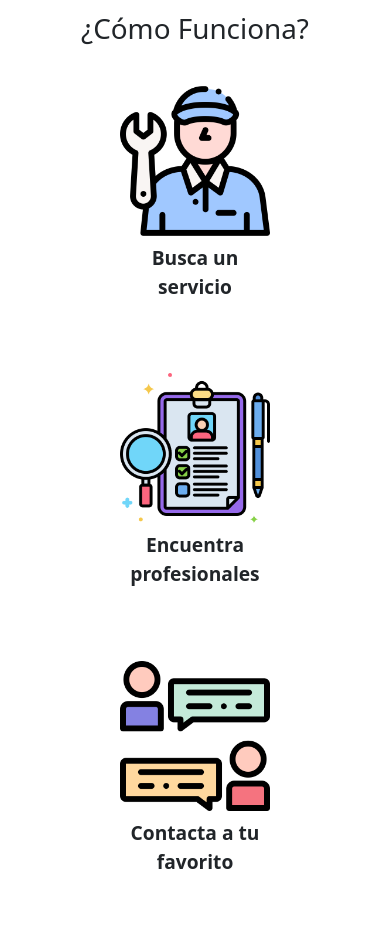
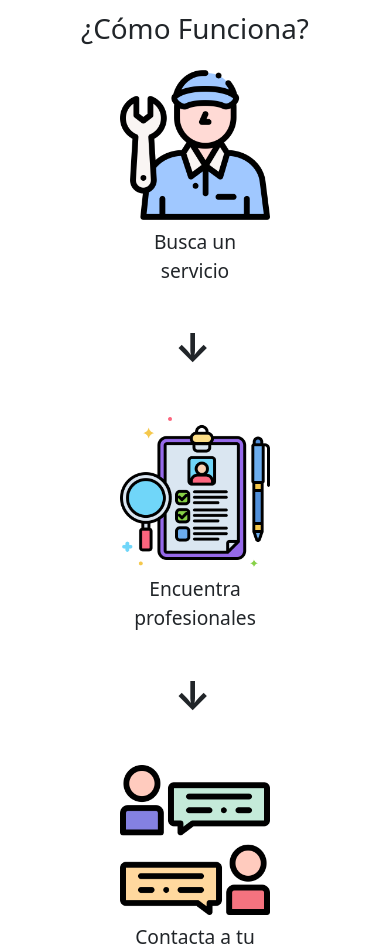
Before and after one commit to PepeTru3no/frontEnd_buildService, a React (Vite) app: page / in a window 390 px wide. Shown: the part 622-1568 px from the top of the page. Built offline with nearby package versions, Linux system fonts and the light colour scheme; no server answers.

Commit message:
style home

```diff
--- a/src/pages/Home.jsx
+++ b/src/pages/Home.jsx
@@ -67,12 +67,17 @@ function Home() {
               src: '/imgs/Disfruta-servicio.png',
               texto: 'Disfruta del servicio'
             },
-          ].map((item, index) => (
-            <div
-              key={index}
-              className="home-icon-box">
+          ].map((item, index, array) => (
+            <div key={index} >
+            <div className="home-icon-group">
+            <div className="home-icon-box">
               <img src={item.src} alt={item.texto}  />
               <p className="home-icon-text">{item.texto}</p>
+            </div>
+                {index < array.length - 1 && (
+                <span className="home-arrow">→</span>
+              )}
+            </div>
             </div>
           ))}
         </div>
--- a/src/styles/Home.css
+++ b/src/styles/Home.css
@@ -41,8 +41,17 @@
   text-align: center;
 }
 
+.home-comments-container {
+  display: flex;
+  flex-wrap: wrap;
+  justify-content: center;
+  gap: 3rem;
+  margin-top: 1.5rem;
+}
+
 .home-icons-container {
   display: flex;
+  align-items: center;
   justify-content: space-around;
   flex-wrap: wrap;
   gap: 1.5rem;
@@ -50,19 +59,39 @@
   font-size: 1.2rem;
 }
 
+.home-icon-group {
+  display: flex;
+  align-items: center;
+}
+
 .home-icon-box {
   width: 150px;
-  margin: 1rem;
+  text-align: center;
 }
 
 .home-icon-text {
   margin-top: 0.5rem;
+  font-weight: 500;
 }
 
-.home-comments-container {
-  display: flex;
-  flex-wrap: wrap;
-  justify-content: center;
-  gap: 3rem;
-  margin-top: 1.5rem;
+.home-arrow {
+  font-size: 2.1rem;
+  margin: 0 1rem;
+  padding-left: 6rem;
 }
+
+@media (max-width: 576px) {
+  .home-icons-container {
+    flex-direction: column;
+  }
+  .home-icon-group {
+    flex-direction: column;
+    align-items: center;
+  }
+  .home-arrow {
+    transform: rotate(90deg);
+    margin: 1rem 0;
+    font-size: 2.5rem;
+    padding-left: 0;
+  }
+}
```
